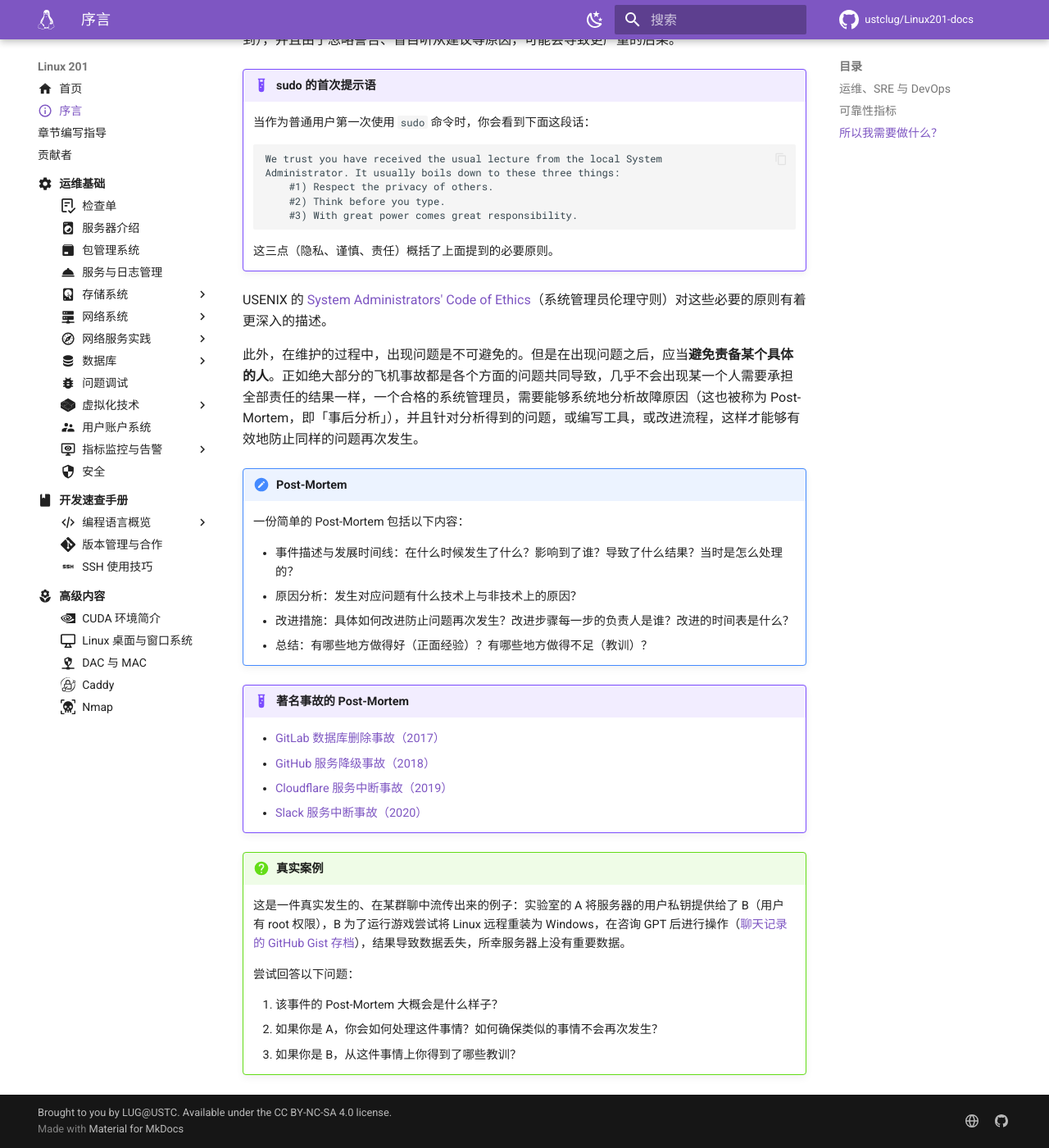
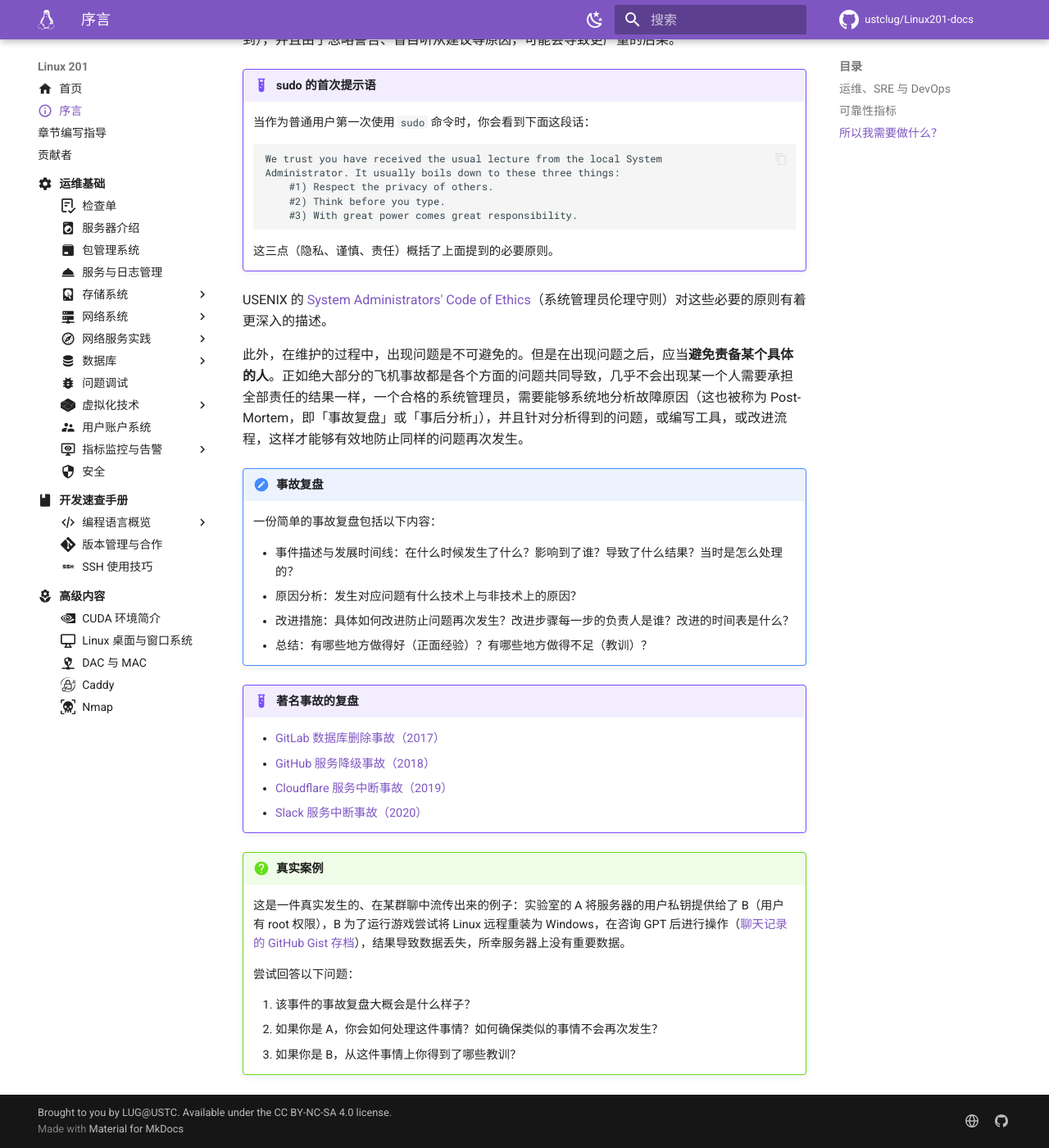
Before and after one commit to ustclug/Linux201-docs, an MkDocs documentation site: the page built from docs/preface.md, in a window 1280 px wide and 1400 px high, scrolled down 2271 px. Shown: the whole window at 82% size. Built offline with MkDocs 1.6.1 and Material for MkDocs 9.7.7, drawn with Linux system fonts in a browser that asks for light colours; comment, search, counter and statistics services are not loaded; some of the changed text lies outside the part shown.

Commit message:
index, preface: Change some word choices

```diff
--- a/docs/preface.md
+++ b/docs/preface.md
@@ -75,18 +75,18 @@
 
 USENIX 的 [System Administrators' Code of Ethics](https://www.usenix.org/system-administrators-code-ethics)（系统管理员伦理守则）对这些必要的原则有着更深入的描述。
 
-此外，在维护的过程中，出现问题是不可避免的。但是在出现问题之后，应当**避免责备某个具体的人**。正如绝大部分的飞机事故都是各个方面的问题共同导致，几乎不会出现某一个人需要承担全部责任的结果一样，一个合格的系统管理员，需要能够系统地分析故障原因（这也被称为 Post-Mortem，即「事后分析」），并且针对分析得到的问题，或编写工具，或改进流程，这样才能够有效地防止同样的问题再次发生。
+此外，在维护的过程中，出现问题是不可避免的。但是在出现问题之后，应当**避免责备某个具体的人**。正如绝大部分的飞机事故都是各个方面的问题共同导致，几乎不会出现某一个人需要承担全部责任的结果一样，一个合格的系统管理员，需要能够系统地分析故障原因（这也被称为 Post-Mortem，即「事故复盘」或「事后分析」），并且针对分析得到的问题，或编写工具，或改进流程，这样才能够有效地防止同样的问题再次发生。
 
-!!! note "Post-Mortem"
+!!! note "事故复盘"
 
-    一份简单的 Post-Mortem 包括以下内容：
+    一份简单的事故复盘包括以下内容：
 
     - 事件描述与发展时间线：在什么时候发生了什么？影响到了谁？导致了什么结果？当时是怎么处理的？
     - 原因分析：发生对应问题有什么技术上与非技术上的原因？
     - 改进措施：具体如何改进防止问题再次发生？改进步骤每一步的负责人是谁？改进的时间表是什么？
     - 总结：有哪些地方做得好（正面经验）？有哪些地方做得不足（教训）？
 
-!!! example "著名事故的 Post-Mortem"
+!!! example "著名事故的复盘"
 
     - [GitLab 数据库删除事故（2017）](https://about.gitlab.com/blog/gitlab-dot-com-database-incident/)
     - [GitHub 服务降级事故（2018）](https://github.blog/news-insights/company-news/oct21-post-incident-analysis/)
@@ -99,6 +99,6 @@
 
     尝试回答以下问题：
 
-    0. 该事件的 Post-Mortem 大概会是什么样子？
+    0. 该事件的事故复盘大概会是什么样子？
     1. 如果你是 A，你会如何处理这件事情？如何确保类似的事情不会再次发生？
     2. 如果你是 B，从这件事情上你得到了哪些教训？
```
Also changed, not shown: other parts of docs/preface.md (+1 -1 lines), docs/index.md (+1 -1 lines).
